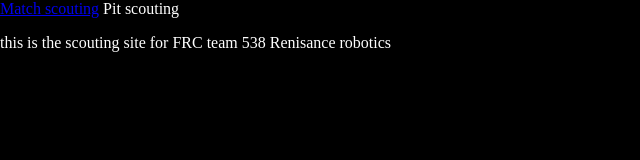
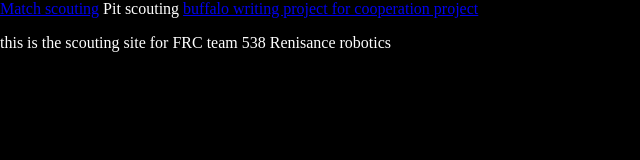
Before and after one commit to PWNAGERobotics/ScoutingPASS, a plain HTML site: page index.html in a window 1280 px wide. Shown: the whole page, without its empty margins (0-640 px from the left). Drawn offline with Linux system fonts and the light colour scheme.

Commit message:
Update index.html

```diff
--- a/index.html
+++ b/index.html
@@ -17,6 +17,7 @@
 		<div class="navbar">
       			<a href="https://dragonruler1000.github.io/ScoutingPASS.html">Match scouting</a>
 			<a herf="https://dragonruler1000.github.io/pit.html">Pit scouting</a>
+			<a href="https://minecraftchest2.gitlab.io/bee-book-2/buffalo.html">buffalo writing project for cooperation project</a>
     </div>
 
 		<p>this is the scouting site for FRC team 538 Renisance robotics</p>
```
